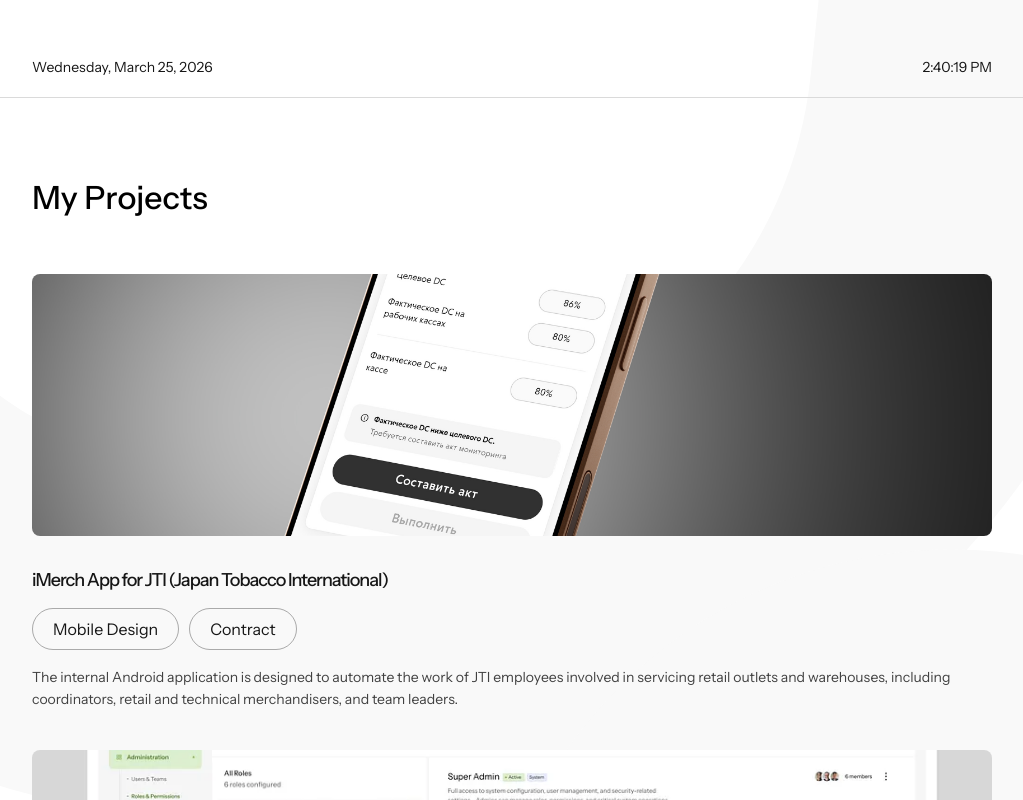
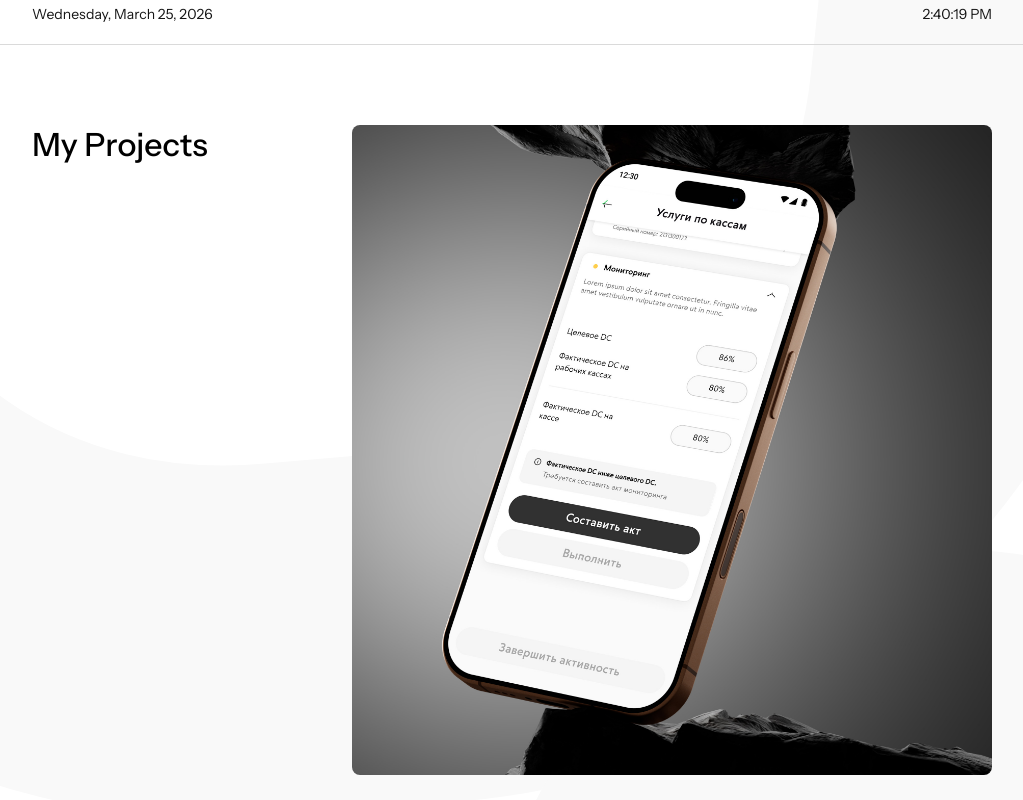
Before and after one commit to mashadawidenko/Portfolio, a React (Vite) app: page / in a window 1280 px wide. Shown: the part 1580-2380 px from the top of the page, without its empty margins (128-1151 px from the left). Built offline with nearby package versions, Linux system fonts and the light colour scheme.

Commit message:
Fix sticky title and animations

```diff
--- a/src/Home/app/components/AnimatedSection.tsx
+++ b/src/Home/app/components/AnimatedSection.tsx
@@ -16,7 +16,7 @@
       initial={{ opacity: 0, y: 30 }}
       whileInView={{ opacity: 1, y: 0 }}
       viewport={{ once: true, margin: "-50px" }}
-      transition={{ duration: 0.7, delay, ease: "easeOut" }}
+      transition={{ duration: 0.9, delay, ease: "easeOut" }}
       className={className}
     >
       {children}
--- a/src/Home/app/components/HeroSection.tsx
+++ b/src/Home/app/components/HeroSection.tsx
@@ -36,6 +36,9 @@
           .hero-main-container {
             flex-direction: row !important;
           }
+          .mobile-only-status {
+            display: none !important;
+          }
         }
         @media (max-width: 1023px) {
           .desktop-right-column {
@@ -55,9 +58,24 @@
         {/* ЛЕВАЯ КОЛОНКА - ТЕКСТ */}
         <div className="flex flex-col gap-10 md:gap-14 max-w-[810px] w-full lg:w-auto lg:flex-1">
 
+          {/* 👇 НОВЫЙ БЛОК - СТАТУС ТОЛЬКО ДЛЯ МОБИЛЬНЫХ (в самом верху) 👇 */}
+          <AnimatedSection delay={0.1}>
+            <div className="mobile-only-status flex gap-2.5 items-center mb-4 md:mb-6">
+              <div className="relative shrink-0 size-3.5">
+                <div className="absolute inset-0 rounded-full bg-[#97E519]" />
+                <div className="absolute -inset-2 rounded-full bg-[#E1FFC7] opacity-40 animate-pulse" />
+              </div>
+              <span className="font-['Instrument_Sans',sans-serif] tracking-[1px] text-[#121212] text-[14px] md:text-[16px] whitespace-nowrap">
+                Available for work
+              </span>
+            </div>
+          </AnimatedSection>
+          {/* 👆 Конец нового блока 👆 */}
+
           <AnimatedSection>
   <div className="flex flex-col gap-4 md:gap-7">
-              <div className="mb-4 md:mb-6 shrink-0">
+    <div className="flex items-center gap-4 md:gap-6">
+      <div className="shrink-0">
         <img
           src={ellipseImg}
           alt="Decorative ellipse"
@@ -67,6 +85,7 @@
       <p className="font-['Instrument_Sans',sans-serif] text-[#171717] text-[36px] md:text-[50px] lg:text-[60px] leading-[1.15] tracking-[-2px]">
         I'm Maria,
       </p>
+    </div>
     <p className="font-['Instrument_Sans',sans-serif] text-[#AAAAAA] text-[36px] md:text-[50px] lg:text-[60px] leading-[1.15] tracking-[-2px]">
       a{" "}
       <span className="text-[#171717]">UI/UX Designer</span>{" "}
@@ -125,15 +144,8 @@
                 </button>
               </div>
 
-              <div className="flex gap-2.5 items-center">
-                <div className="relative shrink-0 size-3.5">
-                  <div className="absolute inset-0 rounded-full bg-[#97E519]" />
-                  <div className="absolute -inset-2 rounded-full bg-[#E1FFC7] opacity-40 animate-pulse" />
-                </div>
-                <span className="font-['Instrument_Sans',sans-serif] tracking-[1px] text-[#121212] text-[14px] md:text-[16px] whitespace-nowrap">
-                  Available for work
-                </span>
-              </div>
+              {/* ⚠️ УДАЛИЛА ОТСЮДА БЛОК СО СТАТУСОМ (чтобы не дублировался) */}
+
             </div>
           </AnimatedSection>
 
--- a/src/Home/app/components/ProjectsSection.tsx
+++ b/src/Home/app/components/ProjectsSection.tsx
@@ -7,6 +7,7 @@
 import imgRectangle7 from "../../assets/098ba28c81640a0a7e87fa113ee7a708c00e3377.png";
 import { AnimatedSection } from "./AnimatedSection";
 import { Link } from "react-router-dom";
+import { useEffect, useRef, useState } from "react";
 
 interface ProjectCardProps {
   image: string;
@@ -19,7 +20,7 @@
 function ProjectCard({ image, title, tags, description, imageClass = "" }: ProjectCardProps) {
   return (
     <AnimatedSection className="flex flex-col gap-8 flex-1 min-w-[280px]">
-      <div className="h-[220px] md:h-[262px] relative overflow-hidden rounded-lg">
+      <div className="h-[220px] md:h-[262px] lg:h-[600px] xl:h-[650px] relative overflow-hidden rounded-lg">
         <img
           alt={title}
           className={`absolute inset-0 max-w-none object-cover size-full ${imageClass}`}
@@ -49,16 +50,94 @@
 }
 
 export function ProjectsSection() {
+  const titleRef = useRef<HTMLDivElement>(null);
+  const projectsContainerRef = useRef<HTMLDivElement>(null);
+  const [isFixed, setIsFixed] = useState(false);
+  const [fixedStyles, setFixedStyles] = useState({ left: 0, width: 0, height: 0 });
+  const triggerScrollRef = useRef<number>(0);
+
+  // 🔑 Проверка: десктоп или нет (1024px = lg breakpoint)
+  const isDesktop = () => window.innerWidth >= 1024;
+
+  useEffect(() => {
+    // Вычисляем точку скролла только для десктопа
+    if (titleRef.current && isDesktop()) {
+      const rect = titleRef.current.getBoundingClientRect();
+      triggerScrollRef.current = window.scrollY + rect.top - 80;
+    }
+
+    const handleScroll = () => {
+      if (!titleRef.current || !projectsContainerRef.current) return;
+
+      // 🔑 На телефоне вообще не фиксируем
+      if (!isDesktop()) {
+        if (isFixed) setIsFixed(false);
+        return;
+      }
+
+      const currentScroll = window.scrollY;
+      const projectsRect = projectsContainerRef.current.getBoundingClientRect();
+      const offsetTop = 80;
+
+      const scrolledPastTrigger = currentScroll >= triggerScrollRef.current;
+      const notAtEndOfProjects = projectsRect.bottom > 150;
+      const shouldStick = scrolledPastTrigger && notAtEndOfProjects;
+
+      if (shouldStick && !isFixed) {
+        const rect = titleRef.current.getBoundingClientRect();
+        setFixedStyles({
+          left: rect.left,
+          width: rect.width,
+          height: rect.height
+        });
+        setIsFixed(true);
+      } else if (!shouldStick && isFixed) {
+        setIsFixed(false);
+      }
+    };
+
+    window.addEventListener("scroll", handleScroll, { passive: true });
+    window.addEventListener("resize", handleScroll); // Пересчитываем при изменении размера
+    handleScroll();
+
+    return () => {
+      window.removeEventListener("scroll", handleScroll);
+      window.removeEventListener("resize", handleScroll);
+    };
+  }, [isFixed]);
+
   return (
     <section className="py-16 md:py-20">
       <div className="max-w-[1600px] mx-auto px-6 md:px-10 lg:px-[160px]">
+
+        <div className="flex flex-col sm:flex-row gap-10 sm:gap-16">
+
+          {/* ЛЕВАЯ КОЛОНКА - ЗАГОЛОВОК */}
+          <div className="sm:w-[280px] shrink-0">
+            {/* Placeholder только на десктопе */}
+            {isFixed && <div style={{ height: fixedStyles.height }} className="hidden lg:block" />}
+
+            {/* Заголовок */}
+            <div
+              ref={titleRef}
+              style={isFixed ? {
+                position: 'fixed',
+                top: '80px',
+                left: `${fixedStyles.left}px`,
+                width: `${fixedStyles.width}px`,
+                zIndex: 50
+              } : {}}
+            >
               <AnimatedSection>
-          <h2 className="font-['Instrument_Sans',sans-serif] font-medium text-black text-[28px] md:text-[32px] leading-[40px] capitalize mb-10 md:mb-14">
+                <h2 className="font-['Instrument_Sans',sans-serif] font-medium text-black text-[28px] md:text-[32px] leading-[40px] capitalize">
                   My Projects
                 </h2>
               </AnimatedSection>
+            </div>
+          </div>
 
-        <div className="flex flex-col lg:flex-row gap-10">
+          {/* ПРАВАЯ КОЛОНКА - СПИСОК ПРОЕКТОВ */}
+          <div ref={projectsContainerRef} className="flex-1 flex flex-col gap-10">
             <ProjectCard
               image={imgRectangle1}
               title="iMerch App for JTI (Japan Tobacco International)"
@@ -80,6 +159,8 @@
               description="A convenient mobile app for creating invoices, tracking payments, and managing finances."
               imageClass="object-[20%_center]"
             />
+          </div>
+
         </div>
 
         {/* Other works */}
```
Lines whose indentation alone changed are shown as unchanged.
